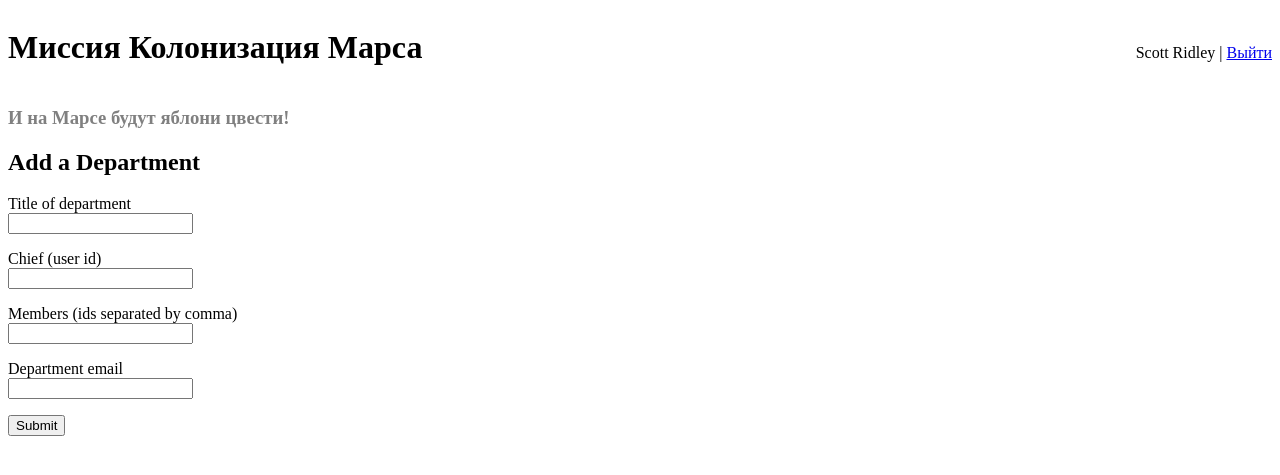
After one commit to levbush/web, a Flask app: page /add_department in a window 1280 px wide. The commit adds this page. Shown: the top 475 px of the page. Run offline with Flask 3, Linux system fonts and the light colour scheme; a user stored in the database is signed in; some web fonts are replaced.

Commit message:
Добавление департаментов

```diff
--- a/data/__all_models.py
+++ b/data/__all_models.py
@@ -1,2 +1,3 @@
 from . import user
 from . import job
+from . import departments
--- a/main.py
+++ b/main.py
@@ -7,6 +7,7 @@ import os
 from data.db_session import global_init, create_session
 from data.job import Jobs
 from data.user import User
+from data.departments import Department
 
 
 app = Flask(__name__)
@@ -86,7 +87,7 @@ def login():
         with create_session() as s:
             user = s.query(User).filter(User.email == email).first()
 
-        if user and (not user.hashed_password or check_password_hash(user.hashed_password, password)):
+        if user and check_password_hash(user.hashed_password, password):
             login_user(user, remember=remember_me)
             return redirect('/')
         else:
@@ -230,6 +231,75 @@ def delete_job(job_id):
     return redirect('/')
 
 
+@app.route('/departments')
+def departments():
+    with create_session() as s:
+        deps = s.query(Department).all()
+        return render_template('departments.html', title='List of Departments', departments=deps)
+
+
+@app.route('/add_department', methods=['GET', 'POST'])
+@login_required
+def add_department():
+    message = None
+    if request.method == 'POST':
+        f = request.form
+        with create_session() as s:
+            if s.query(Department).filter(Department.email == f['email']).first():
+                message = 'Department with this email already exists'
+            else:
+                dep = Department(
+                    title=f['title'], chief=f['chief'] or current_user.id, members=f['members'], email=f['email']
+                )
+                s.add(dep)
+                s.commit()
+                return redirect('/departments')
+    return render_template('add_department.html', title='Add a Department', message=message)
+
+
+@app.route('/edit_department/<int:dep_id>', methods=['GET', 'POST'])
+@login_required
+def edit_department(dep_id):
+    with create_session() as s:
+        dep = s.get(Department, dep_id)
+        if not dep:
+            return redirect('/departments')
+        if current_user.id != dep.chief and current_user.id != 1:
+            return redirect('/departments')
+
+        if request.method == 'GET':
+            return render_template(
+                'add_department.html',
+                title='Edit Department',
+                dep_title=dep.title,
+                chief=dep.chief,
+                members=dep.members,
+                email=dep.email,
+            )
+
+        f = request.form
+        dep.title = f['title']
+        dep.chief = f['chief'] or current_user.id
+        dep.members = f['members']
+        dep.email = f['email']
+        s.commit()
+    return redirect('/departments')
+
+
+@app.route('/delete_department/<int:dep_id>')
+@login_required
+def delete_department(dep_id):
+    with create_session() as s:
+        dep = s.get(Department, dep_id)
+        if not dep:
+            return redirect('/departments')
+        if current_user.id != dep.chief and current_user.id != 1:
+            return redirect('/departments')
+        s.delete(dep)
+        s.commit()
+    return redirect('/departments')
+
+
 def main():
     global_init('db.db')
     app.run(port=8080, host='127.0.0.1')
--- /dev/null
+++ b/templates/add_department.html
@@ -0,0 +1,31 @@
+{% extends "base.html" %}
+
+{% block content %}
+
+<h2>{{ title }}</h2>
+
+{% if message %}
+    <p style="color: red;">{{ message }}</p>
+{% endif %}
+
+<form method="post">
+    <p>
+        <label>Title of department<br>
+        <input type="text" name="title" value="{{ dep_title or '' }}"></label>
+    </p>
+    <p>
+        <label>Chief (user id)<br>
+        <input type="number" name="chief" value="{{ chief or '' }}"></label>
+    </p>
+    <p>
+        <label>Members (ids separated by comma)<br>
+        <input type="text" name="members" value="{{ members or '' }}"></label>
+    </p>
+    <p>
+        <label>Department email<br>
+        <input type="email" name="email" value="{{ email or '' }}"></label>
+    </p>
+    <button type="submit">Submit</button>
+</form>
+
+{% endblock %}
```
Also changed, not shown: templates/departments.html (added, +54 -0 lines), templates/index.html (+5 -6 lines), db.db.
